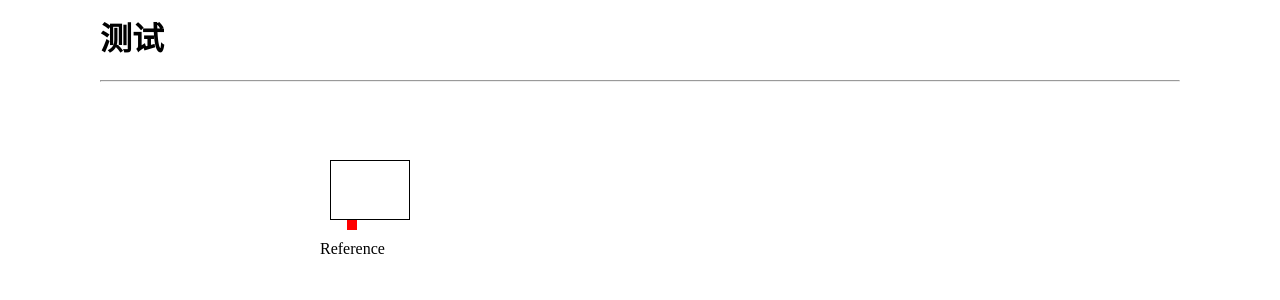
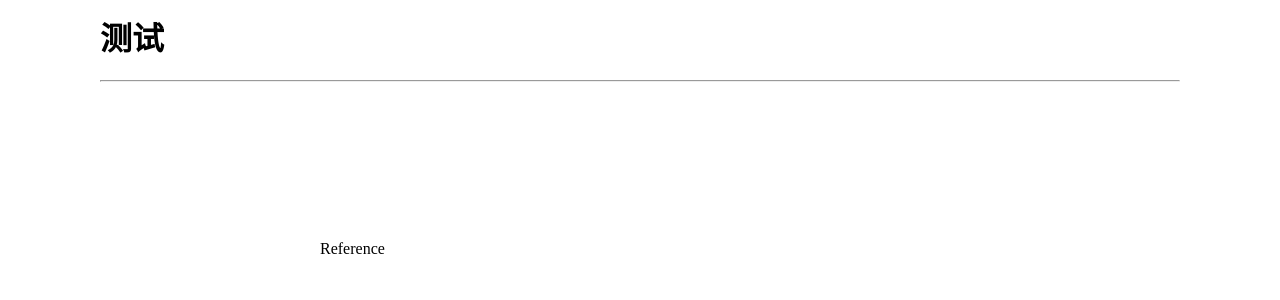
Before and after one commit to WebZ66/yk-design, a Vue app in the folder yk-design-ui/: page /test in a window 1280 px wide. Shown: the top 300 px of the page. Built offline with nearby package versions, Linux system fonts and the light colour scheme.

Commit message:
fix:暂存代码

```diff
--- a/yk-design-ui/src/components/popover/src/popover.vue
+++ b/yk-design-ui/src/components/popover/src/popover.vue
@@ -7,24 +7,27 @@ const floating = ref(null)
 const floatingArrow = ref(null)
 
 const { floatingStyles, middlewareData } = useFloating(reference, floating, {
-  placement: 'top-start',
-  middleware: [offset(10), flip(), arrow({ element: floatingArrow })],
+  placement: 'top-end',
+  middleware: [offset(0), flip(), arrow({ element: floatingArrow })],
 })
 
 watch(
   middlewareData,
   (newValue) => {
-    console.log(floating.value.offsetHeight)
-    console.log('newValue', newValue)
+    let offsetHei = floating.value.offsetHeight
+    let arrowHei = floatingArrow.value.offsetHeight
+    floatingArrow.value.style.top = `${offsetHei - 1}px`
   },
   { deep: true }
 )
+
+const flagShow = ref(false)
 </script>
 
 <template>
-  <div class="main">
+  <div class="main" @mouseenter="flagShow = true">
     <span ref="reference">Reference</span>
-    <div ref="floating" :style="floatingStyles">
+    <div class="bottom" v-if="flagShow" ref="floating" :style="floatingStyles">
       <div
         ref="floatingArrow"
         class="arrow"
@@ -34,7 +37,6 @@ watch(
             middlewareData.arrow?.x != null
               ? `${middlewareData.arrow.x}px`
               : '',
-          top: `70px`,
         }"
       ></div>
       <div class="content">
@@ -50,20 +52,26 @@ watch(
   top: 30%;
   left: 25%;
 }
+.bottom {
+  margin-bottom: 12px;
+}
 .content {
-  width: 100px;
-  height: 80px;
+  width: 200px;
+  height: 180px;
   box-sizing: border-box;
-  padding: 10px;
+  padding: 20px;
 }
 .c {
+  width: 100%;
   height: 100%;
-  border: 1px solid black;
+  border: 1px solid #000;
   box-sizing: border-box;
 }
 .arrow {
-  width: 10px;
-  height: 10px;
-  background-color: red;
+  width: 0;
+  height: 0;
+  border-top: 8px solid #000;
+  border-right: 8px solid transparent;
+  border-left: 8px solid transparent;
 }
 </style>
```
